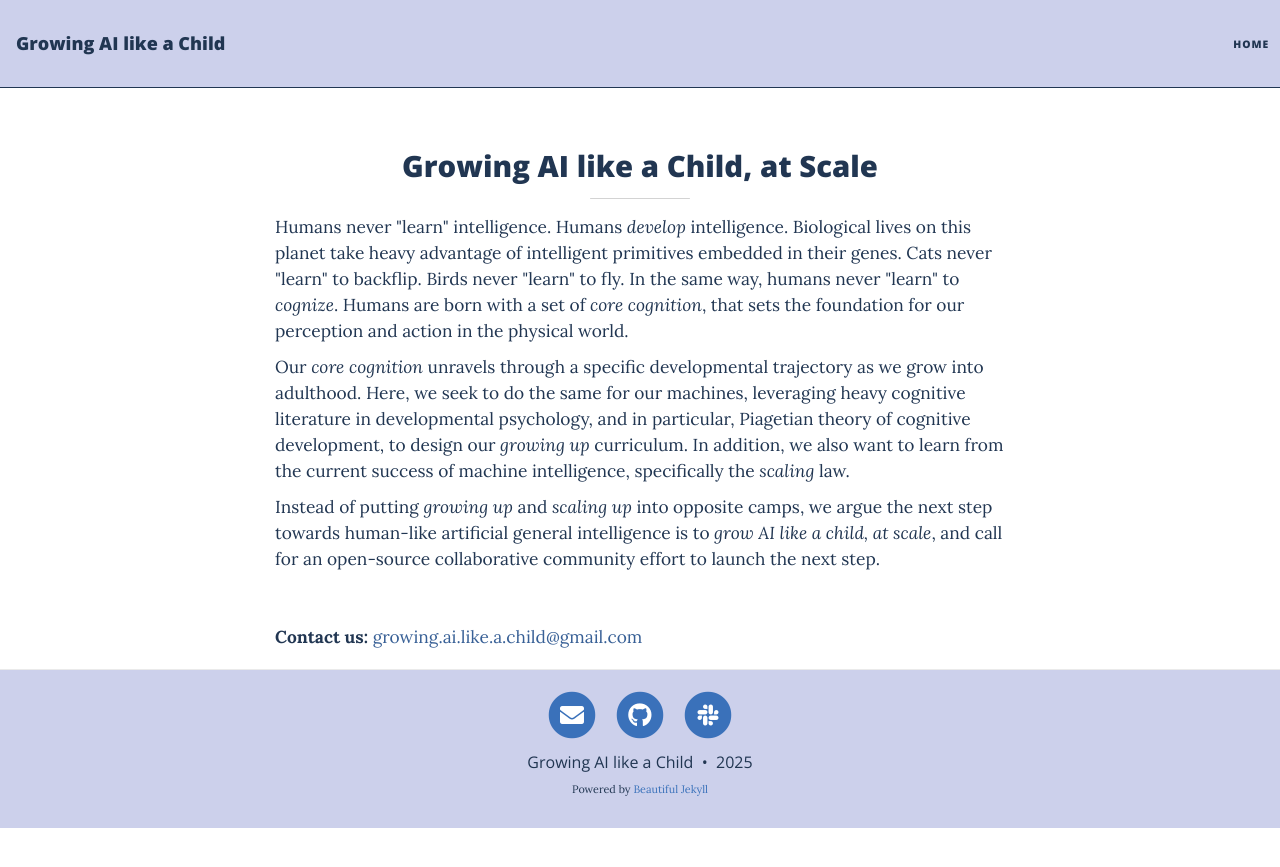
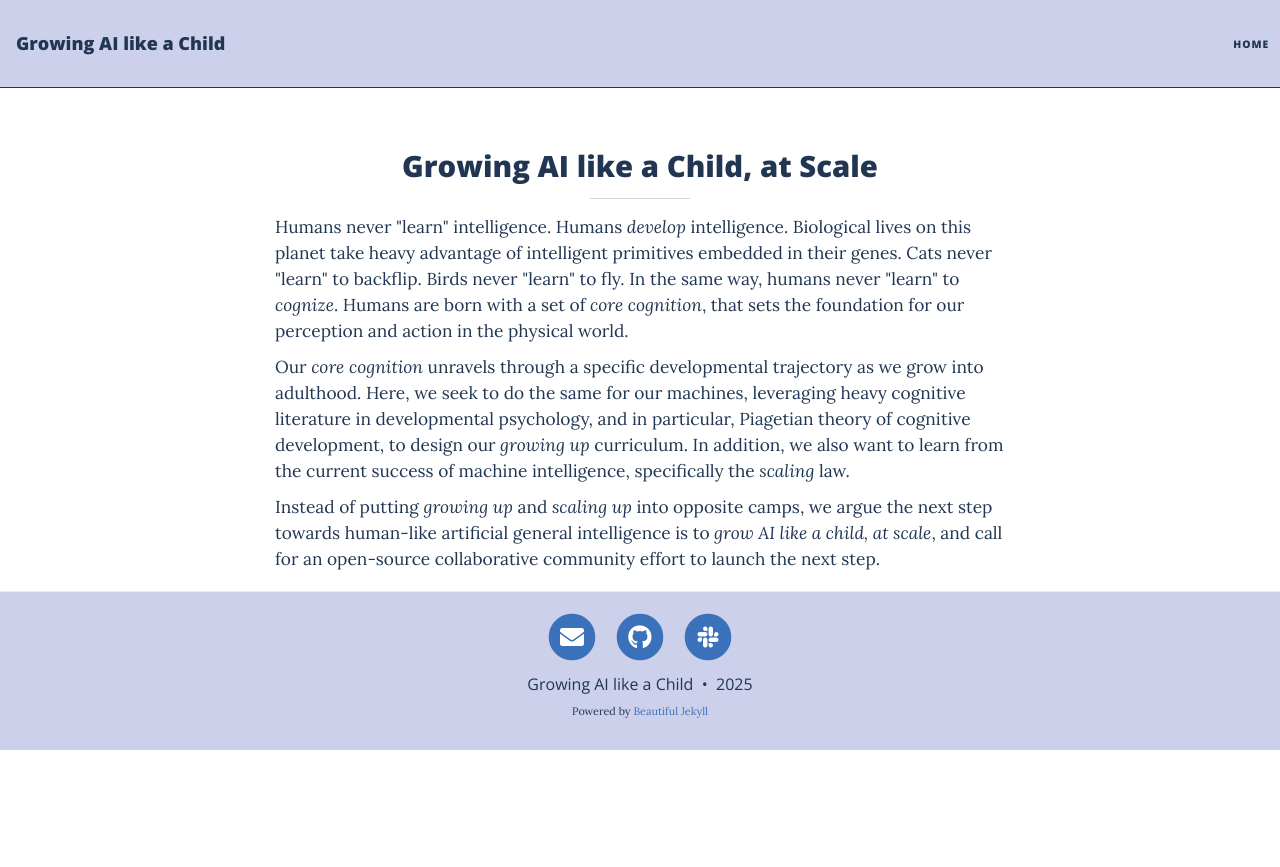
Before and after one commit to growing-ai-like-a-child/growing-ai-like-a-child.github.io, a Jekyll site: the page built from index.html, in a window 1280 px wide. Shown: the top 867 px of the page. Built offline with Jekyll 4.4.1, drawn with Linux system fonts in a browser that asks for light colours; nearby versions of some CDN libraries; the list of posts is cut into pages by our own code.

Commit message:
Update index.html

```diff
--- a/index.html
+++ b/index.html
@@ -18,11 +18,6 @@ layout: home
 
 <div class="description" style="font-size: 13pt;">
 Instead of putting <i>growing up</i> and <i>scaling up</i> into opposite camps, we argue the next step towards human-like artificial general intelligence is to <i>grow AI like a child, at scale</i>, and call for an open-source collaborative community effort to launch the next step.
-</div>
-
-<div class="contact" style="font-size: 13pt;">
-  <br><br>
-  <b>Contact us:</b> <a href="mailto:growing.ai.like.a.child@gmail.com">growing.ai.like.a.child@gmail.com</a>
 </div>
 
 <!--
```
